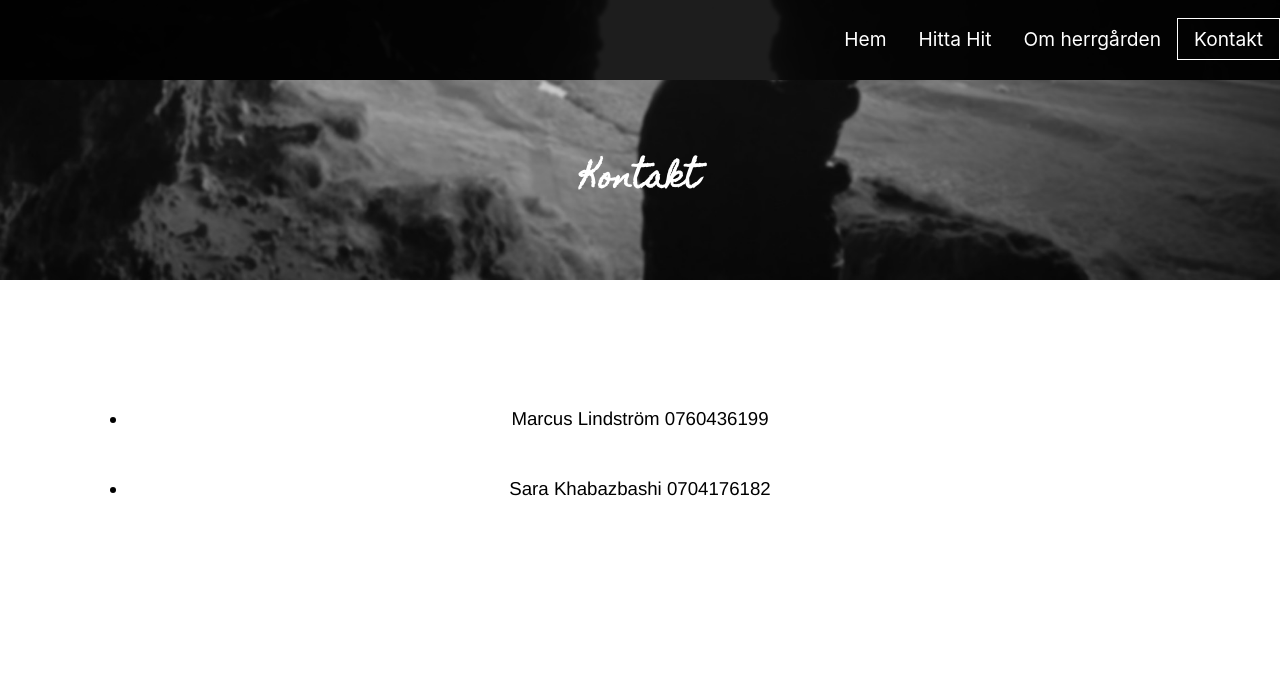
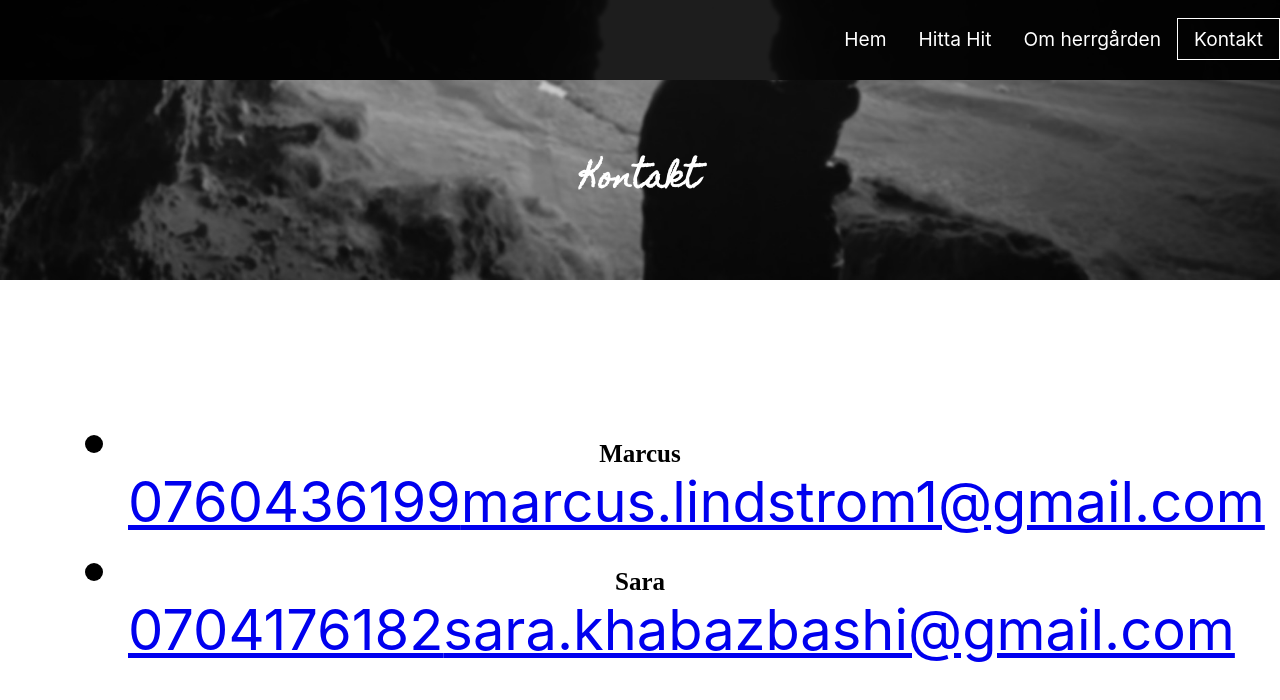
Before and after one commit to Khabazbashi/wedding-invitation, a React (Create React App) app: page /contact in a window 1280 px wide. Shown: the top 700 px of the page. Built offline with nearby package versions, Linux system fonts and the light colour scheme; a web font is replaced by a local one.

Commit message:
structure of contact info page

```diff
--- a/src/Routes/ContactInfo.js
+++ b/src/Routes/ContactInfo.js
@@ -6,8 +6,27 @@ function ContactInfo() {
       </div>
       <div className="pages__body">
         <ul className="pages__list">
-          <li className="pages__infotext">Marcus Lindström 0760436199</li>
-          <li className="pages__infotext">Sara Khabazbashi 0704176182</li>
+          <li className="pages__listitem">
+            <h2 className="pages__subtitle">Marcus</h2>
+            <a className="pages__link" href="tel:0760436199">
+              0760436199
+            </a>
+            <a
+              className="pages__link"
+              href="mailto:marcus.lindstrom1@gmail.com"
+            >
+              marcus.lindstrom1@gmail.com
+            </a>
+          </li>
+          <li className="pages__listitem">
+            <h2 className="pages__subtitle">Sara</h2>
+            <a className="pages__link" href="tel:0704176182">
+              0704176182
+            </a>
+            <a className="pages__link" href="mailto:sara.khabazbashi@gmail.com">
+              sara.khabazbashi@gmail.com
+            </a>
+          </li>
         </ul>
       </div>
     </div>
```
